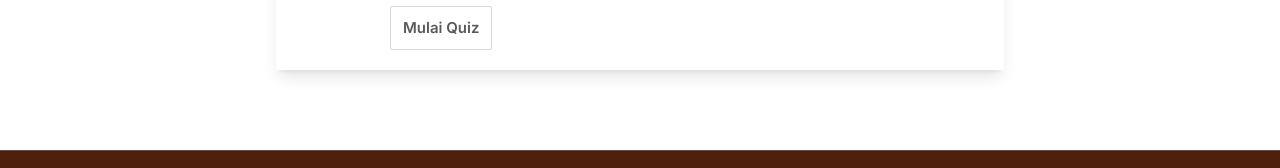
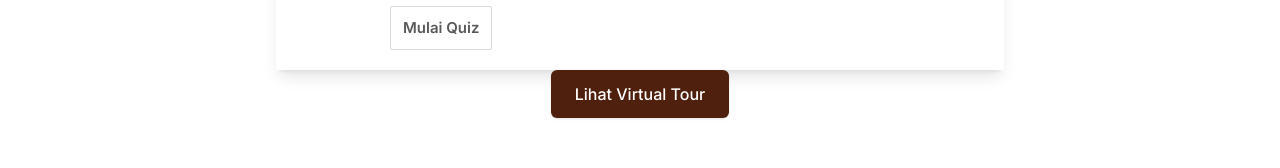
Before and after one commit to badzlan/cerita-budaya, a Next.js app: page /cerita/malin-kundang in a window 1280 px wide. Shown: the part 937-1105 px from the top of the page. Built offline with nearby package versions, Linux system fonts and the light colour scheme.

Commit message:
fix: update virutal tour url in cerita json

```diff
--- a/src/components/Embed.jsx
+++ b/src/components/Embed.jsx
@@ -1,9 +1,9 @@
-export default function Embed({ videoUrl, synopsis }) {
+export default function Embed({ videoUrl, synopsis, virtualTourUrl }) {
    return (
       <div>
          <div className="relative z-20 mb-[50px] h-[200px] overflow-hidden rounded-[5px] md:h-[385px] lg:h-[650px]">
             <iframe
-               src={videoUrl} // auto convert link youtube
+               src={videoUrl}
                width="100%"
                height="100%"
                className="object-cover object-center"
--- a/src/data/cerita.json
+++ b/src/data/cerita.json
@@ -8,18 +8,20 @@
       "videoUrl": "https://www.youtube.com/embed/X6IrY6aHGXo",
       "synopsis": "Jauh di Jawa Barat, hiduplah seorang putri cantik bernama Dayang Sumbi. Suatu hari, ia menikah dengan seekor anjing sakti bernama Tumang, yang ternyata adalah jelmaan dewa. Dari pernikahan itu, lahirlah Sangkuriang. Saat dewasa, tanpa sadar ia jatuh cinta pada ibunya sendiri. Dayang Sumbi menolak lamaran tersebut dan memberi syarat mustahil: membuat danau dan perahu besar dalam satu malam. Bagaimana nasib Sangkuriang dan perahu raksasa itu?",
       "location": { "lat": -6.8898, "lng": 107.615 },
-      "quizFile": "sangkuriang"
+      "quizFile": "sangkuriang",
+      "virtualTourUrl": "https://www.google.com/maps/@-6.7594,107.6098,3a,75y,90t/data=!3m6!1e1!3m4!1sAF1QipN0kTeOaJysUQxaDnIleR2PQ1CxtNnKfFjD1jQ!2e10!7i8704!8i4352"
    },
    {
       "slug": "si-pitung",
       "title": "Si Pitung: Jagoan Betawi yang Suka Berbagi",
-      "region": "Jakarta",
+      "region": "DKI Jakarta",
       "island": "Pulau Jawa",
       "thumbnail": "https://img.youtube.com/vi/eAlIRyW4ebU/hqdefault.jpg",
       "videoUrl": "https://www.youtube.com/embed/eAlIRyW4ebU",
       "synopsis": "Amelia dan Leo: Petualangan Langit. Dulu, ada dua kakak beradik, Amelia dan Leo, yang bisa terbang! Mereka masuk ke dunia ajaib penuh sungai permen dan bunga bernyanyi. Dunia itu terancam oleh naga jahat yang mencuri semua permen. Amelia dan Leo harus melawan naga itu untuk mengembalikan kebahagiaan. Apakah mereka berhasil?",
       "location": { "lat": -6.2088, "lng": 106.8456 },
-      "quizFile": "si_pitung"
+      "quizFile": "si_pitung",
+      "virtualTourUrl": "https://www.google.com/maps/@-6.3383,106.8250,3a,75y,90t/data=!3m6!1e1!3m4!1sAF1QipMZjhXy0cPP2DZJm0JrH9dUqWmgdG8_9mZpZpp!2e10!7i8704!8i4352"
    },
    {
       "slug": "malin-kundang",
@@ -30,7 +32,8 @@
       "videoUrl": "https://www.youtube.com/embed/IQW64q5-lNE",
       "synopsis": "Malin Kundang, anak miskin yang merantau hingga menjadi pedagang kaya. Saat kembali ke kampung, ia malu mengakui ibunya yang miskin. Ibunya yang sakit hati pun berdoa, hingga Malin dihukum Tuhan: kapalnya hancur dan tubuhnya berubah menjadi batu.",
       "location": { "lat": -0.9492, "lng": 100.3543 },
-      "quizFile": "malin_kundang"
+      "quizFile": "malin_kundang",
+      "virtualTourUrl": "https://www.google.com/maps/@-0.9342958,100.3609972,3a,75y,90t/data=!3m6!1e1!3m4!1sAF1QipMMuIjSm0zKpy3f8KD2AEI4uGJ9J6SdpnghVnYn!2e10!7i8704!8i4352"
    },
    {
       "slug": "danau-toba",
@@ -41,7 +44,8 @@
       "videoUrl": "https://www.youtube.com/embed/Ixg99LvYHXI",
       "synopsis": "Toba, seorang nelayan miskin, menikah dengan putri jelmaan ikan mas bersisik emas dengan syarat rahasia asal-usulnya tidak boleh terbongkar. Namun, suatu hari Toba melanggar janji itu. Seketika hujan deras turun dan air menenggelamkan desa mereka, membentuk Danau Toba dengan Pulau Samosir di tengahnya.",
       "location": { "lat": 2.6889, "lng": 98.8756 },
-      "quizFile": "danau_toba"
+      "quizFile": "danau_toba",
+      "virtualTourUrl": "https://www.google.com/maps/@2.6742552,98.8796001,3a,75y,90t/data=!3m6!1e1!3m4!1sAF1QipN4uM12oMqHqLQfGxV5Xo6uLbnSgPqQJ9KM3zlg!2e10!7i8704!8i4352"
    },
    {
       "slug": "bawang-merah-bawang-putih",
@@ -63,7 +67,8 @@
       "videoUrl": "https://www.youtube.com/embed/14xZV-jEnY0",
       "synopsis": "Putri Candra Kirana dikutuk menjadi seekor keong mas oleh saudara tirinya, Dewi Galuh. Keong itu ditemukan seorang nenek baik hati. Diam-diam, Candra Kirana kembali ke wujud manusia untuk membantu si nenek. Sementara itu, pangeran terus mencari Candra Kirana. Akankah kutukan jahat Dewi Galuh bisa dipatahkan?",
       "location": { "lat": -7.5361, "lng": 112.2384 },
-      "quizFile": "keong_mas"
+      "quizFile": "keong_mas",
+      "virtualTourUrl": "https://www.google.com/maps/place/Museum+Angkut/@-7.8975,112.5333,3a,75y,90t/data=!3m6!1e1!3m4!1s0x2dd6281e3c68b1f5:0x887f3638a980f1f!2e10!7i8704!8i4352"
    },
    {
       "slug": "legenda-batu-menangis",
@@ -96,7 +101,8 @@
       "videoUrl": "https://www.youtube.com/embed/SfINME_BJHE",
       "synopsis": "Di Pulau Jawa, hiduplah seorang anak bernama Manik Angkeran yang serakah. Ayahnya meminjam kekayaan naga ajaib untuk menolongnya, tetapi Manik justru makin tamak. Perbuatannya membuat naga marah dan sebuah keajaiban terjadi: bumi terbelah, menciptakan Selat Bali yang memisahkan ayah dan anak itu untuk selamanya.",
       "location": { "lat": -8.4095, "lng": 115.1889 },
-      "quizFile": "selat_bali"
+      "quizFile": "selat_bali",
+      "virtualTourUrl": "https://www.google.com/maps/@-8.157116,114.430658,3a,75y,90t/data=!3m6!1e1!3m4!1sAF1QipPf1nX-5uyqvQbY3L8U1u4KhQaxhXWbiNY-OGtG!2e10!7i8704!8i4352"
    },
    {
       "slug": "timun-mas",
--- a/src/data/quiz/malin_kundang.js
+++ b/src/data/quiz/malin_kundang.js
@@ -39,7 +39,7 @@ export const quiz = {
          point: "20",
       },
       {
-         question: "Apa yang terjadi pada Malin di foto ini? <br> <img src='/malin-kundang.png'>",
+         question: "Apa yang terjadi pada Malin di foto ini? <br> <img src='/quiz/malin-kundang.png'>",
          questionType: "text",
          answers: ["A. Mukanya rusak.", "B. Menjadi batu.", "C. Menjadi air.", "D. Berteriak karena ada kecoa di kapal."],
          correctAnswer: "2",
--- a/src/pages/cerita/[slug]/index.js
+++ b/src/pages/cerita/[slug]/index.js
@@ -40,13 +40,21 @@ export default function DetailCerita({ cerita, quiz }) {
             <div className="container">
                <div className="-mx-4 flex flex-wrap justify-center">
                   <div className="w-full px-4">
-                     <Embed videoUrl={cerita.videoUrl} synopsis={cerita.synopsis} />
+                     <Embed videoUrl={cerita.videoUrl} synopsis={cerita.synopsis} virtualTourUrl={cerita.virtualTourUrl} />
 
                      {quiz && (
                         <div className="flex flex-wrap -mx-4 mt-6">
                            <div className="w-full px-4 lg:w-8/12 mx-auto">
                               <QuizCard quiz={quiz} shuffle={true} />
                            </div>
+                        </div>
+                     )}
+
+                     {cerita.virtualTourUrl && (
+                        <div className="mt-10 text-center">
+                           <a href={cerita.virtualTourUrl} target="_blank" rel="noopener noreferrer" className="inline-block rounded-md bg-primary px-6 py-3 text-white font-medium shadow hover:bg-opacity-90">
+                              Lihat Virtual Tour
+                           </a>
                         </div>
                      )}
                   </div>
```
